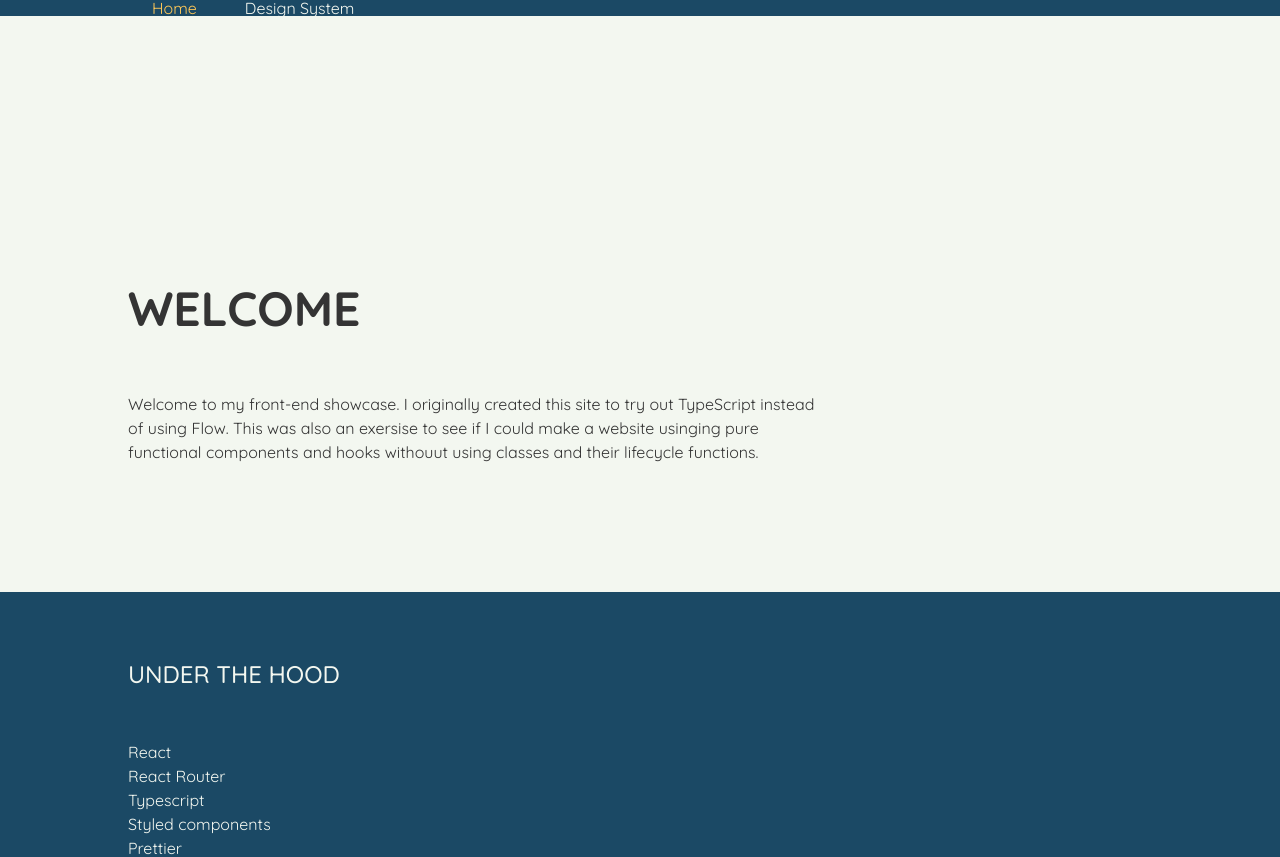
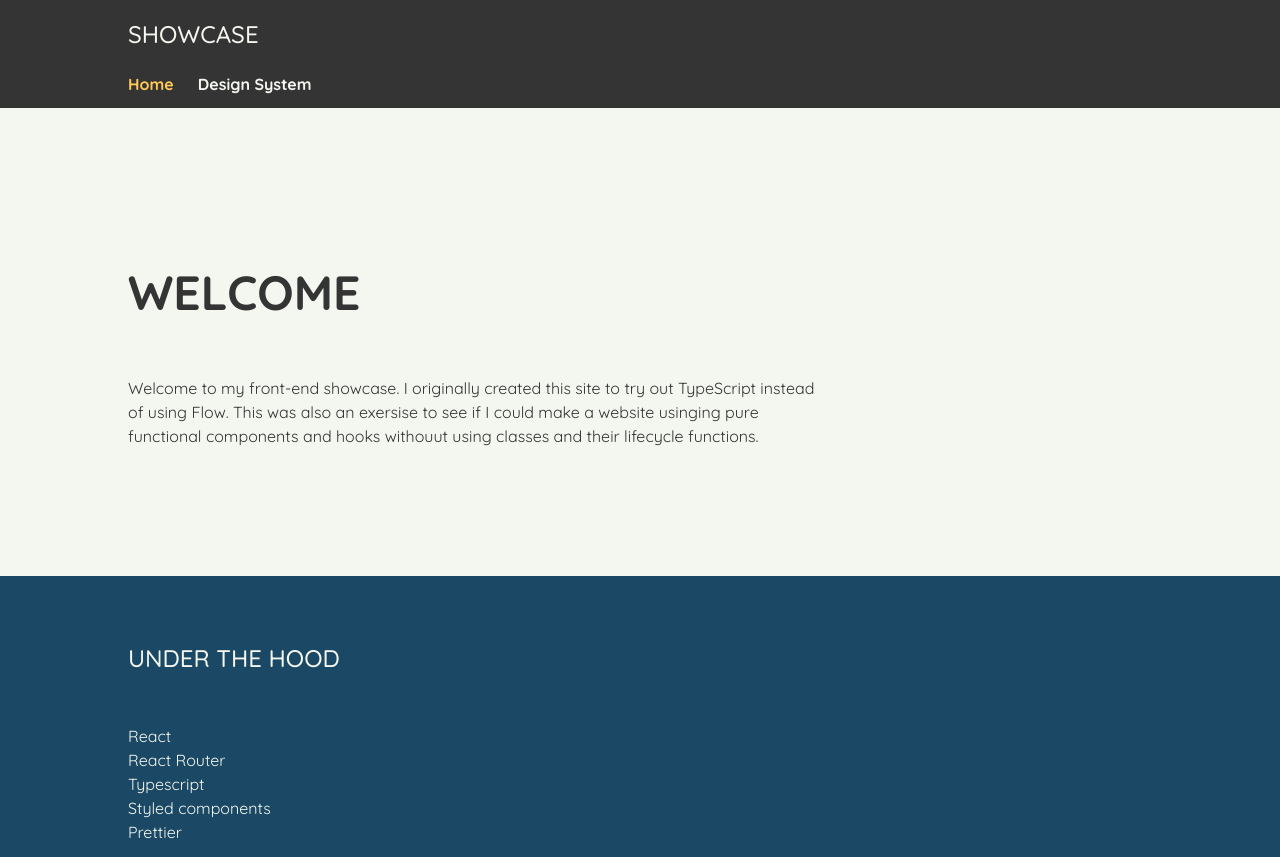
Before and after one commit to Develliot/showcase, a React (Create React App) app: page / in a window 1280 px wide. Shown: the top 857 px of the page. Built offline with nearby package versions, Linux system fonts and the light colour scheme.

Commit message:
sticky header

```diff
--- a/src/components/Header/index.tsx
+++ b/src/components/Header/index.tsx
@@ -1,22 +1,63 @@
-import React from 'react';
+import React, { useState, useMemo } from 'react';
 import styled from 'styled-components/macro';
 import { NavLink, withRouter } from 'react-router-dom';
+
+import { useScrollPosition } from 'src/hooks/UseScrollPosition';
 import urls from 'src/urls';
 
-const HeaderWrapper = styled.div`
-    padding: ${({ theme: { globalPadding } }) => `0 ${globalPadding}`};
+import { H2 } from 'src/components/Typography';
+import { VerticalSpacer } from '../Layout';
+
+const HeaderWrapper = styled.header`
+    position: fixed;
+    top: 0;
+    left: 0;
+    right: 0;
+    margin: 0 auto;
+    width: 100vw;
+    max-width: ${({
+        theme: {
+            breakpoints: { large },
+        },
+    }) => large};
+    transition: margin ease 0.2s, opacity ease 0.3s;
+    margin-top: ${({ visible }: { visible: boolean }) =>
+        visible ? `0` : `-100px`};
+    opacity: ${({ visible }: { visible: boolean }) => (visible ? `1` : `0`)};
+`;
+
+const HeaderInner = styled.div`
+    margin: 0 auto;
     background-color: ${({
         theme: {
-            colors: { blue },
+            colors: { darkGrey },
         },
-    }) => blue};
+    }) => darkGrey};
+    padding: ${({
+        theme: {
+            spacing: { small },
+            globalPadding,
+        },
+    }) => `${small} ${globalPadding}`};
 `;
 
 const Links = styled.ul`
+    padding: 0;
+    max-width: ${({
+        theme: {
+            breakpoints: { large },
+        },
+    }) => large};
+
     display: flex;
     flex-direction: row;
     list-style-type: none;
     justify-content: flex-start;
+
+    li {
+        padding: 0;
+        margin: 0;
+    }
 `;
 
 const NavLinkStyled = styled(NavLink)`
@@ -24,13 +65,15 @@ const NavLinkStyled = styled(NavLink)`
         theme: {
             spacing: { medium },
         },
-    }) => `0 ${medium}`};
+    }) => `0 ${medium} 0 0`};
     color: ${({
         theme: {
             colors: { white },
         },
     }) => white};
     text-decoration: none;
+    transition: color ease 0.3s;
+    font-weight: 600;
 
     &.selected {
         color: ${({
@@ -42,8 +85,32 @@ const NavLinkStyled = styled(NavLink)`
 `;
 
 const Header = () => {
-    return (
-        <HeaderWrapper>
+    const [hideOnScroll, setHideOnScroll] = useState(true);
+
+    useScrollPosition(
+        ({
+            prevPos,
+            currPos,
+        }: {
+            prevPos: { x: number; y: number };
+            currPos: { x: number; y: number };
+        }) => {
+            const isShow = currPos.y >= prevPos.y;
+            if (isShow !== hideOnScroll) setHideOnScroll(isShow);
+        },
+        [hideOnScroll],
+        null,
+        false,
+        300
+    );
+
+    return useMemo(
+        () => (
+            <HeaderWrapper visible={hideOnScroll}>
+                <HeaderInner>
+                    <H2 color='white'>Showcase</H2>
+                    <VerticalSpacer size='medium' />
+                    <nav>
                         <Links>
                             <li>
                                 <NavLinkStyled
@@ -63,7 +130,11 @@ const Header = () => {
                                 </NavLinkStyled>
                             </li>
                         </Links>
+                    </nav>
+                </HeaderInner>
             </HeaderWrapper>
+        ),
+        [hideOnScroll]
     );
 };
 
--- /dev/null
+++ b/src/hooks/UseScrollPosition.ts
@@ -0,0 +1,57 @@
+import { useRef, useLayoutEffect, DependencyList, RefObject } from 'react';
+
+const isBrowser = typeof window !== `undefined`;
+
+function getScrollPosition({
+    element,
+    useWindow,
+}: {
+    element: RefObject<HTMLElement> | null;
+    useWindow: boolean;
+}) {
+    if (!isBrowser) return { x: 0, y: 0 };
+
+    const target = element ? element.current : document.body;
+    const position = target
+        ? target.getBoundingClientRect()
+        : { top: 0, left: 0 };
+
+    return useWindow
+        ? { x: window.scrollX, y: window.scrollY }
+        : { x: position.left, y: position.top };
+}
+
+export function useScrollPosition(
+    effect: any,
+    deps: DependencyList,
+    element: RefObject<HTMLElement> | null,
+    useWindow: boolean,
+    wait: number
+) {
+    const position = useRef(getScrollPosition({ useWindow, element }));
+
+    let throttleTimeout: number | null = null;
+
+    const callBack = () => {
+        const currPos = getScrollPosition({ element, useWindow });
+        effect({ prevPos: position.current, currPos });
+        position.current = currPos;
+        throttleTimeout = null;
+    };
+
+    useLayoutEffect(() => {
+        const handleScroll = () => {
+            if (wait) {
+                if (throttleTimeout === null) {
+                    throttleTimeout = setTimeout(callBack, wait);
+                }
+            } else {
+                callBack();
+            }
+        };
+
+        window.addEventListener('scroll', handleScroll);
+
+        return () => window.removeEventListener('scroll', handleScroll);
+    }, deps);
+}
```
Lines whose indentation alone changed are shown as unchanged.
